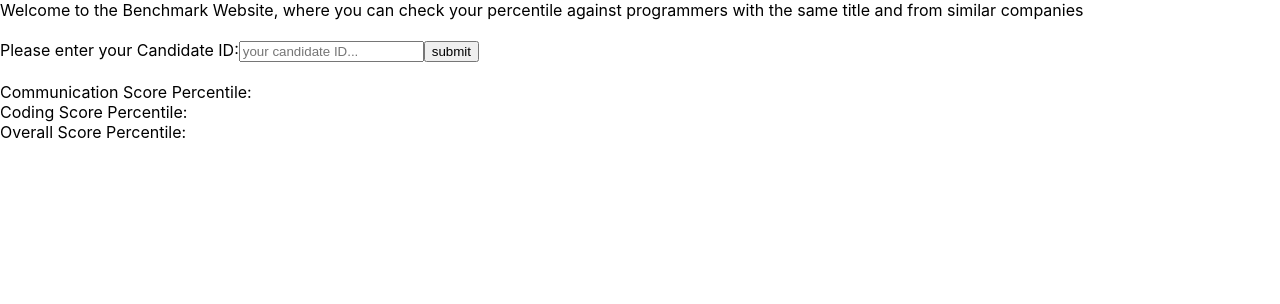
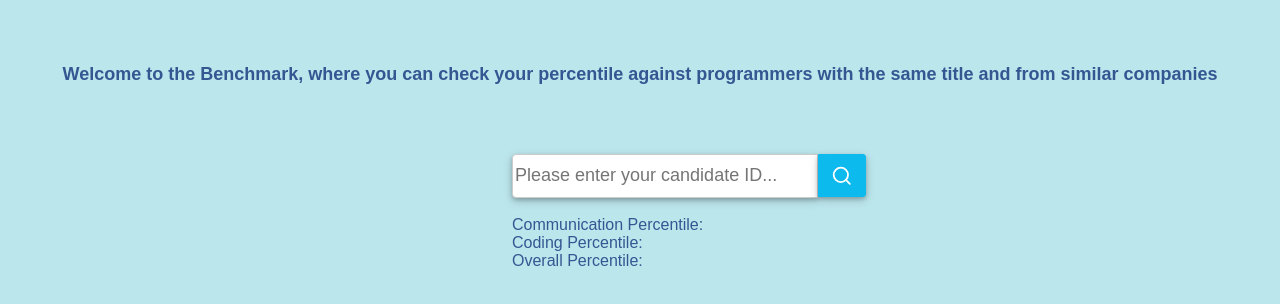
Before and after one commit to nilshen/benchmark, a React (Create React App) app in the folder frontend/: page / in a window 1280 px wide. Shown: the top 304 px of the page. Built offline with nearby package versions, Linux system fonts and the light colour scheme.

Commit message:
css updated

```diff
--- a/frontend/src/App.js
+++ b/frontend/src/App.js
@@ -1,5 +1,6 @@
 import React, { useState, useEffect } from 'react';
 import { FiSearch } from "react-icons/fi"
+import './index.css'
 
 function App() {
 
@@ -33,32 +34,39 @@ function App() {
   })}
 
     return (
-    <div className='page_container'>
-      <header>Welcome to the Benchmark Website, where you can check your percentile against programmers with the same title and from similar companies</header>
+    <div className='page-container'>
+      <div className='header'>
+        Welcome to the Benchmark, where you can check your percentile against programmers with the same title and from similar companies
+      </div>
       <br/>
-          <div>Please enter your Candidate ID:
-            <input
+
+      <div className='body-container'>
+        <div className='input-title'>
+          <input className='input'
             type ="text"
             // name ="candidate_id"
-              placeholder="your candidate ID..."
+            placeholder="Please enter your candidate ID..."
             onChange={e => setId(e.target.value)}
             value={id}
             />
-              <input type = "submit" value = "submit" onClick={handleClick}/>
+            <FiSearch onClick={handleClick} className="searchbar-icon"/>
         </div>
 
         <br/>
-        <div>
-          Communication Score Percentile:
-          <div id='com_percentile'>{comPercentile}</div>
+        <div className='percentiles-container'>
+          <div className='percentiles-row'>
+            <div className='percentiles-title'>Communication Percentile: </div>
+            <div className='percentile-result' id='com_percentile'>{comPercentile}</div>
           </div>
-        <div>
-          Coding Score Percentile:
-          <div id='coding_percentile'>{codingPercentile}</div>
+          <div className='percentiles-row'>
+            <div className='percentiles-title'>Coding Percentile: </div>
+            <div className='percentile-result' id='coding_percentile'>{codingPercentile}</div>
           </div>
-        <div>
-          Overall Score Percentile:
-          <div id='coding_percentile'>{overallPercentile}</div>
+          <div className='percentiles-row'>
+            <div className='percentiles-title'>Overall Percentile: </div>
+            <div className='percentile-result' id='overall_percentile'>{overallPercentile}</div>
+          </div>
+        </div>
       </div>
     </div>
   )
--- a/frontend/src/index.css
+++ b/frontend/src/index.css
@@ -1,13 +1,100 @@
 body {
+
   margin: 0;
-  font-family: -apple-system, BlinkMacSystemFont, 'Segoe UI', 'Roboto', 'Oxygen',
-    'Ubuntu', 'Cantarell', 'Fira Sans', 'Droid Sans', 'Helvetica Neue',
-    sans-serif;
+  font-family:Arial, Helvetica, sans-serif;
+  color:rgb(52, 87, 146);
   -webkit-font-smoothing: antialiased;
   -moz-osx-font-smoothing: grayscale;
+  background-color:rgb(187, 230, 236)
+
 }
 
 code {
   font-family: source-code-pro, Menlo, Monaco, Consolas, 'Courier New',
     monospace;
 }
+
+.page-container {
+  overflow: hidden;
+  margin-top: 5%;
+  display: flex;
+  justify-content: center;
+  flex-direction: column;
+}
+
+.header{
+
+  display: flex;
+  justify-content: center;
+  flex-direction: row;
+
+
+  font-size: large;
+  font-weight:900
+}
+
+.body-container{
+  position: fixed;
+  margin-top: 20%;
+  margin-left: 40%;
+
+
+}
+
+.input-title{
+  /* margin: 10%; */
+  display: flex;
+  justify-content: start;
+  flex-direction: row;
+
+}
+.input{
+  width: 300px;
+  height: 40px;
+
+  outline: none;
+
+  font-size: large;
+  border-radius: 4px 0 0 4px;
+  border: 1px solid #CCCCCC;
+  box-shadow: 0 2px 4px 0 rgba(0, 0, 0, 0.2), 0 3px 10px 0 rgba(0, 0, 0, 0.19);
+}
+
+.searchbar-icon{
+  background-color: rgb(12, 186, 238);
+  color: white;
+  font-size: 21.5px;
+  border: 1px solid rgb(12, 186, 238);
+  border-radius: 0px 3px 3px 0px;
+  padding: 10px 12px;
+  cursor: zoom-in;
+  box-shadow: 0 2px 4px 0 rgba(0, 0, 0, 0.2), 0 3px 10px 0 rgba(0, 0, 0, 0.19);
+}
+
+
+.searchbar-icon:hover {
+  opacity: 0.6;
+  transition: all 0.2s;
+}
+
+
+.percentiles-container {
+  display: flex;
+  justify-content: center;
+  flex-direction: column;
+}
+
+.percentiles-row{
+  display: flex;
+  justify-content: space-between;
+  flex-direction: row;
+}
+
+.percentiles-title{
+
+}
+
+.percentile-result {
+  display: flex;
+  justify-content: end;
+}
```
Lines whose indentation alone changed are shown as unchanged.
